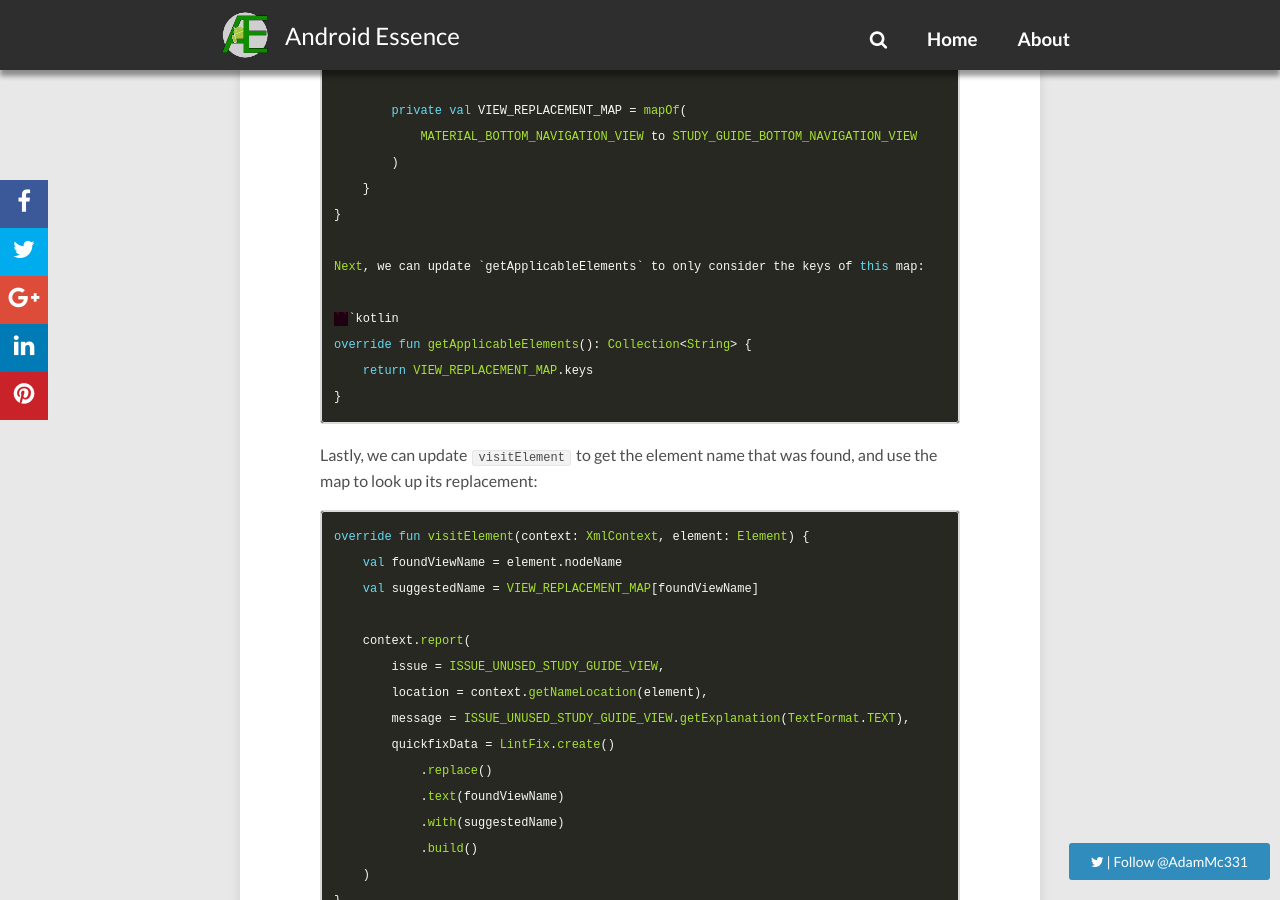
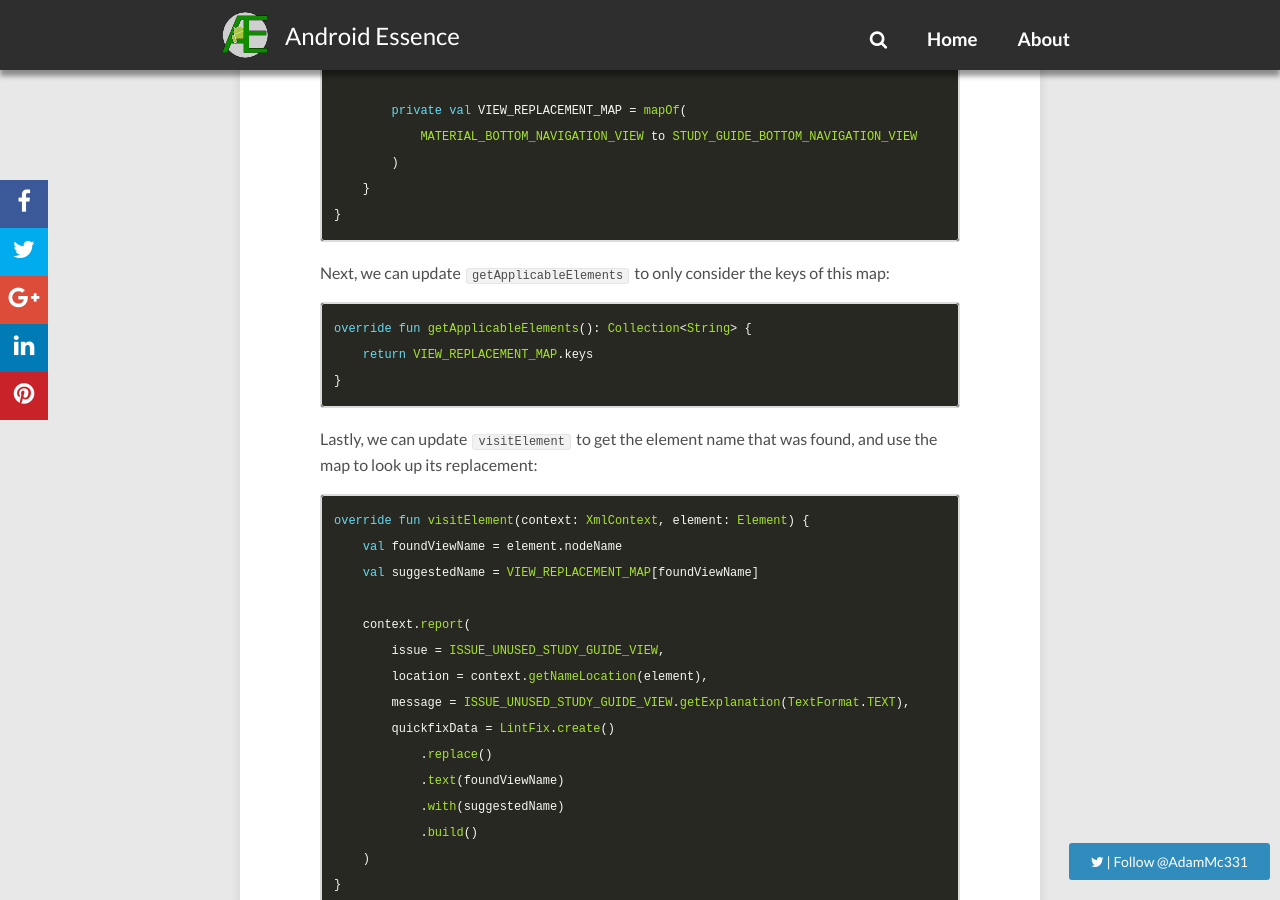
Before and after one commit to androidessence/androidessence.com, a Jekyll site: the page built from _posts/2021-02-22-enforce-custom-views-with-lint.md, in a window 1280 px wide and 900 px high, scrolled down 5232 px. Built offline with Jekyll 4.4.1, drawn with Linux system fonts in a browser that asks for light colours; nearby versions of some CDN libraries; comment, search, counter and statistics services are not loaded; some of the changed lines change nothing that is shown.

Commit message:
Fixing formatting and link.

````diff
--- a/_posts/2021-02-22-enforce-custom-views-with-lint.md
+++ b/_posts/2021-02-22-enforce-custom-views-with-lint.md
@@ -156,6 +156,7 @@ class UnusedStudyGuideViewDetector : LayoutDetector() {
         )
     }
 }
+```
 
 Next, we can update `getApplicableElements` to only consider the keys of this map:
 
@@ -191,4 +192,4 @@ Now, the next time we implement a new custom view, all we need to do is add a ne
 
 Lint is a very powerful tool to help ensure code quality and consistency throughout an application. There's helpful APIs to allow developers to write their own custom checks, to ensure our own consistency is enforced when necessary.
 
-If you'd like to see this lint check in action, you can find it in the `lint-checks` module of this [sample application](https://github.com/AdamMc331/AndroidStudyGuide).
+If you'd like to see this lint check in action, you can find it in the `lint-checks` module of this [sample application](https://github.com/AdamMc331/AndroidStudyGuide/blob/development/lint-checks/src/main/java/com/adammcneilly/studyguide/lint/UnusedStudyGuideViewDetector.kt).
````
